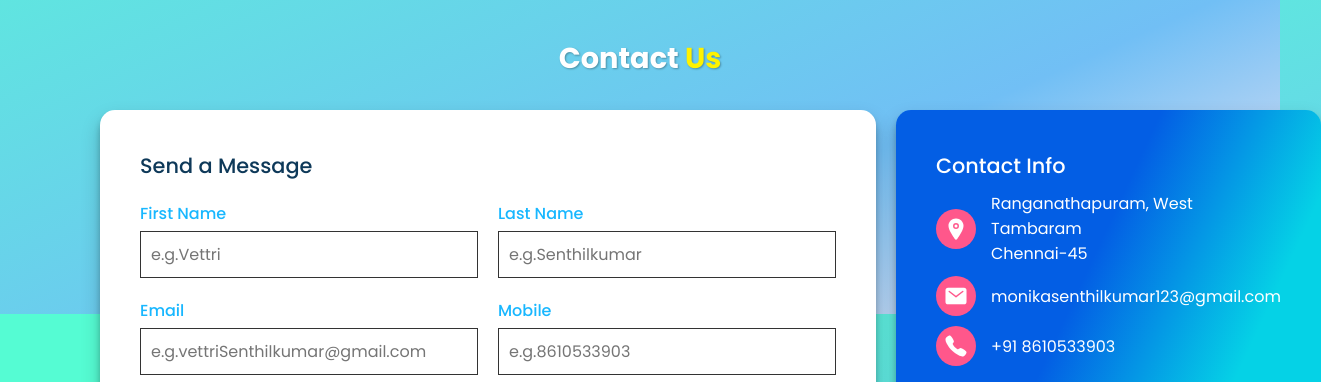
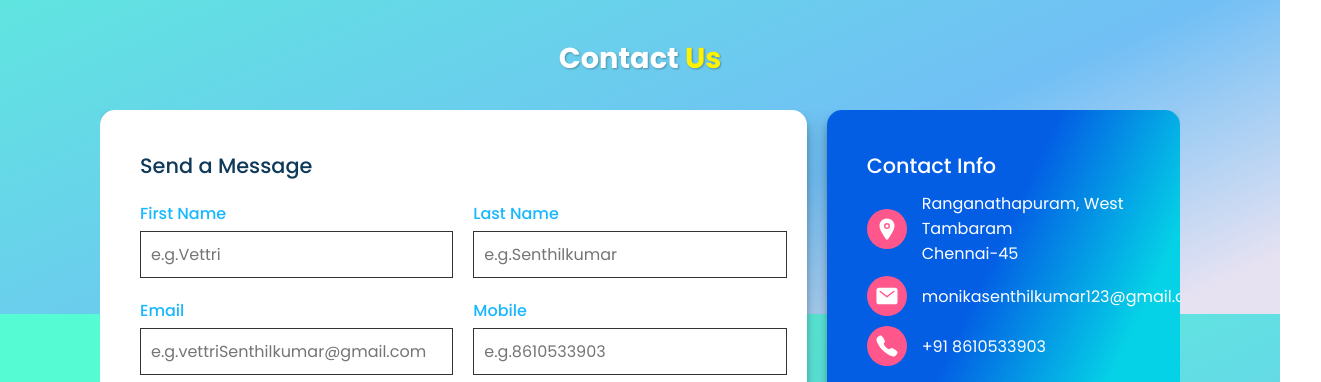
Before and after one commit to AravindSaravananGitHub/mehandi-webpage, a plain HTML site: page index.html in a window 1280 px wide. Shown: the part 2086-2468 px from the top of the page, 1321 px wide, since content can reach past the window. Drawn offline with nearby package versions, Linux system fonts and the light colour scheme.

Commit message:
Update contact.css

```diff
--- a/css/contact.css
+++ b/css/contact.css
@@ -54,12 +54,13 @@
 .box {
     position: relative;
     display: grid;
-    grid-template-columns: 2fr 1fr;
+    grid-template-columns: minmax(0, 2fr) minmax(0, 1fr);
     grid-template-rows: 5fr 4fr;
     grid-template-areas:
         "form info"
         "form map";
     grid-gap: 20px;
+     overflow: hidden;
 }
 
 .contact h3 {
@@ -222,7 +223,7 @@
     .box {
         position: relative;
         display: grid;
-        grid-template-columns: minmax(180px, 1fr);
+        grid-template-columns: minmax(170px, 1fr);
         grid-template-rows: auto;
         grid-template-areas:
             "form"
```
